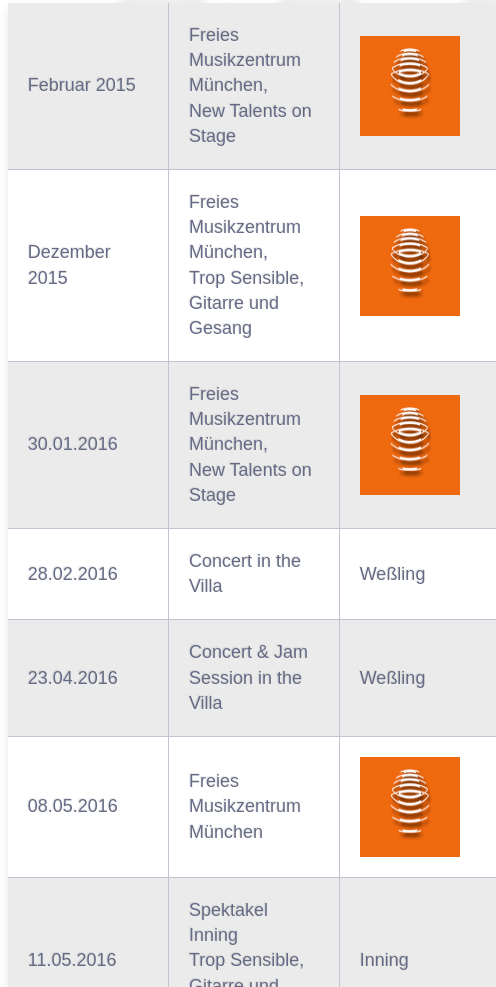
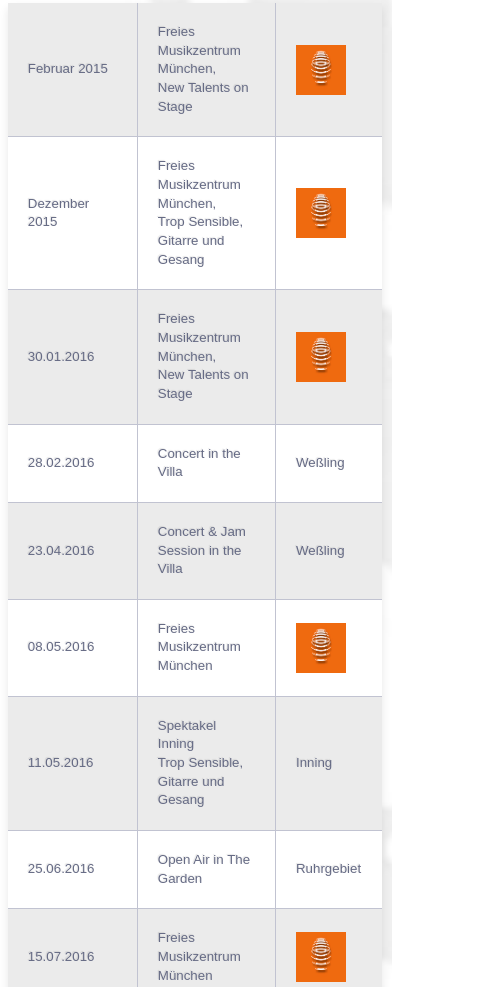
Before and after one commit to magrifri/cardui, a plain HTML site: page events.html in a window 390 px wide. Shown: the part 1013-2000 px from the top of the page, 496 px wide, since content can reach past the window. Drawn offline with nearby package versions, Linux system fonts and the light colour scheme.

Commit message:
make it more responsive

```diff
--- a/css/table.css
+++ b/css/table.css
@@ -187,6 +187,11 @@ td.text-right {
   font-size:10pt
  }
 
+ td.text-left {
+  text-align: left;
+  font-size:10pt
+}
+
 }
 
 @media only screen and (max-width: 320px) {
@@ -201,4 +206,9 @@ td.text-right {
   text-align: left;
   font-size:8pt
  }
+
+ td.text-left {
+  text-align: left;
+  font-size:8pt
 }
+}
--- a/events.html
+++ b/events.html
@@ -126,7 +126,7 @@
 <td class="text-left">Mr B.'s</td>
 <td class="text-left">
  <a class="t-media--row  clearfix" href="http://www.misterbs.eu/" target="_blank">
-	      <img width="100" height="100" class="t-media__aside" src="img/mrb.gif">
+	      <img width="80" height="80" class="t-media__aside" src="img/mrb.gif">
  </a>
 </td>
 </tr>
@@ -146,7 +146,7 @@
 <td class="text-left">Freies Musikzentrum München,<br>New Talents on Stage</td>
 <td class="text-left">
  <a class="t-media--row  clearfix" href="http://www.freies-musikzentrum.de/" target="_blank">
-	      <img width="100" height="100" class="t-media__aside" src="img/FMZ.png">
+	      <img width="50" height="50" class="t-media__aside" src="img/FMZ.png">
  </a>
 </td>
 </tr>
@@ -156,7 +156,7 @@
 <td class="text-left">Freies Musikzentrum München,<br>Trop Sensible, Gitarre und Gesang</td>
 <td class="text-left">
  <a class="t-media--row  clearfix" href="http://www.freies-musikzentrum.de/" target="_blank">
-	      <img width="100" height="100" class="t-media__aside" src="img/FMZ.png">
+	      <img width="50" height="50" class="t-media__aside" src="img/FMZ.png">
  </a>
 </td>
 </tr>
@@ -166,7 +166,7 @@
 <td class="text-left">Freies Musikzentrum München,<br>New Talents on Stage</td>
 <td class="text-left">
  <a class="t-media--row  clearfix" href="http://www.freies-musikzentrum.de/" target="_blank">
-	      <img width="100" height="100" class="t-media__aside" src="img/FMZ.png">
+	      <img width="50" height="50" class="t-media__aside" src="img/FMZ.png">
  </a>
 </td>
 </tr>
@@ -188,7 +188,7 @@
 <td class="text-left">Freies Musikzentrum München</td>
 <td class="text-left">
  <a class="t-media--row  clearfix" href="http://www.freies-musikzentrum.de/" target="_blank">
-	      <img width="100" height="100" class="t-media__aside" src="img/FMZ.png">
+	      <img width="50" height="50" class="t-media__aside" src="img/FMZ.png">
  </a>
 </td>
 </tr>
@@ -210,7 +210,7 @@
 <td class="text-left">Freies Musikzentrum München</td>
 <td class="text-left">
  <a class="t-media--row  clearfix" href="http://www.freies-musikzentrum.de/" target="_blank">
-	      <img width="100" height="100" class="t-media__aside" src="img/FMZ.png">
+	      <img width="50" height="50" class="t-media__aside" src="img/FMZ.png">
  </a>
 </td>
 </tr>
```
Also changed, not shown: music/index.html (+2 -2 lines).
